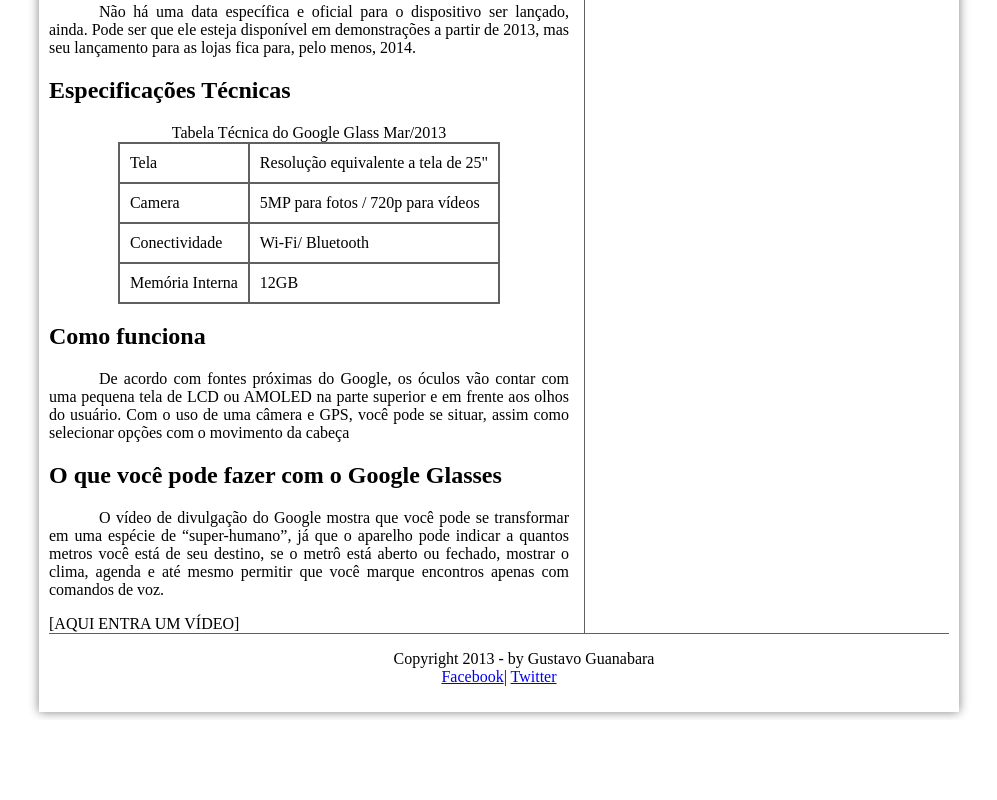
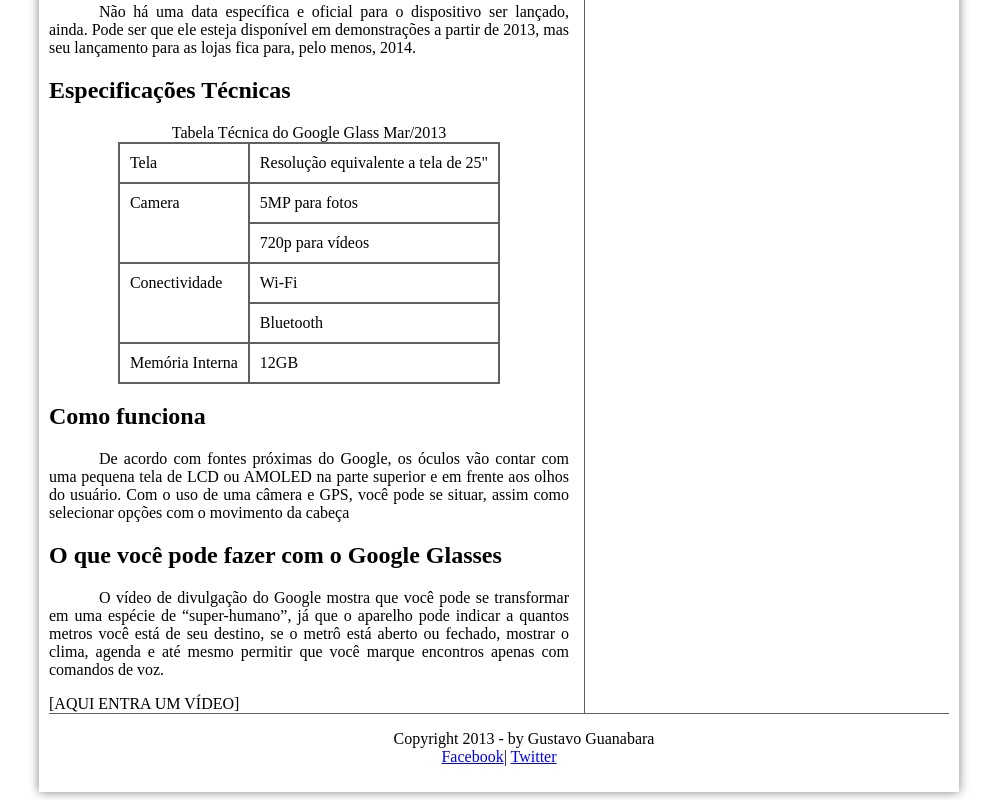
Before and after one commit to ArthurF-S/Google-Glass, a plain HTML site: page projeto-glass-html5/index.html in a window 1280 px wide. Shown: the part 902-1702 px from the top of the page, without its empty margins (141-1138 px from the left). Before the commit the page ends 1622 px from the top, so only its background shows below. Drawn offline with Linux system fonts and the light colour scheme.

Commit message:
Tabela
Criando tabela usando HTML + CSS

```diff
--- a/projeto-glass-html5/_css/estilo.css
+++ b/projeto-glass-html5/_css/estilo.css
@@ -149,6 +149,8 @@
 table#tabelaspec td {
     border: 1px solid #606060;
     padding: 10px;
+    text-align: left;
+    vertical-align: top;
 }
 
 aside#lateral {
--- a/projeto-glass-html5/index.html
+++ b/projeto-glass-html5/index.html
@@ -74,26 +74,36 @@
         <table id="tabelaspec">
 
             <caption>Tabela Técnica do Google Glass Mar/2013</caption>
-
+                    <!--   TELA   -->
             <tr>
 
                 <td>Tela</td>
                 <td>Resolução equivalente a tela de 25"</td>
 
             </tr>
+                    <!--   CAMERA  -->
+            <tr>
+                 <td rowspan="2">Camera</td>
+                 <td>5MP para fotos</td>
 
+            </tr>
             <tr>
-                 <td>Camera</td>
-                 <td>5MP para fotos / 720p para vídeos</td>
+                 <td>720p para vídeos</td>
             </tr>
-
+                    <!--   CONECTIVIDADE   -->
             <tr>
 
-                <td>Conectividade</td>
-               <td>Wi-Fi/ Bluetooth</td>
+                <td rowspan="2">Conectividade</td>
+                <td>Wi-Fi</td>
+
+            </tr>
+            <tr>
+
+                <td>Bluetooth</td>
 
             </tr>
 
+                    <!--   MEMORIA  -->
             <tr>
 
                 <td>Memória Interna</td>
```
